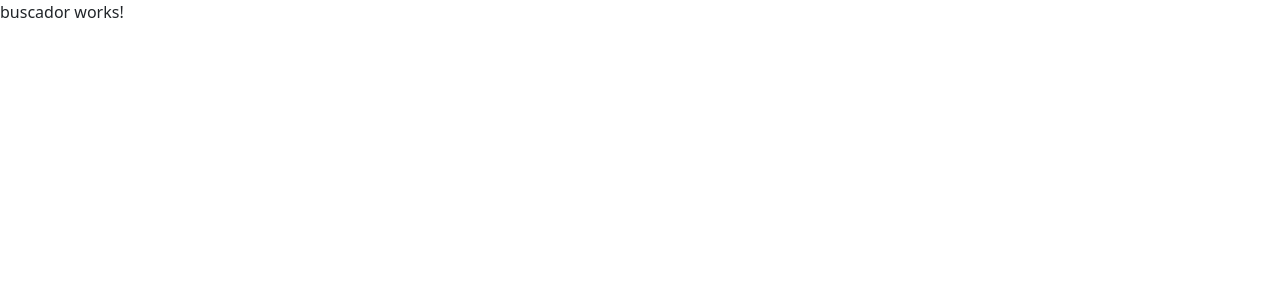
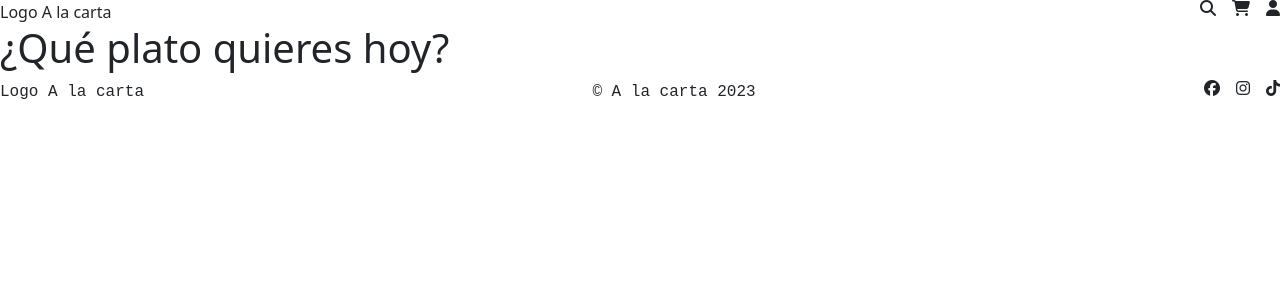
Before and after one commit to ariana-luz/ALaCarta_AppWeb, an Angular app: page /buscador in a window 1280 px wide. Shown: the top 300 px of the page. Built offline with nearby package versions, Linux system fonts and the light colour scheme; a web font is replaced by a local one.

Commit message:
integración de Footer y Header a los componentes Perfil, Home y Buscador

```diff
--- a/src/app/componentes/buscador/buscador.component.html
+++ b/src/app/componentes/buscador/buscador.component.html
@@ -1 +1,3 @@
-<p>buscador works!</p>
+<app-header></app-header>
+<h1>¿Qué plato quieres hoy?</h1>
+<app-footer></app-footer>
--- a/src/app/componentes/perfil/perfil.component.html
+++ b/src/app/componentes/perfil/perfil.component.html
@@ -1 +1,7 @@
-<p>perfil works!</p>
+<body>
+    <app-header></app-header>
+    <h1>Hola, {{username}}</h1>
+
+    <img src="https://concepto.de/wp-content/uploads/2015/03/paisaje-e1549600034372.jpg">
+    <app-footer></app-footer>
+</body>
--- a/src/app/componentes/perfil/perfil.component.ts
+++ b/src/app/componentes/perfil/perfil.component.ts
@@ -1,12 +1,15 @@
 import { Component } from '@angular/core';
+import { FooterComponent } from "../footer/footer.component";
+import { HeaderComponent } from "../header/header.component";
 
 @Component({
-  selector: 'app-perfil',
-  standalone: true,
-  imports: [],
-  templateUrl: './perfil.component.html',
-  styleUrl: './perfil.component.scss'
+    selector: 'app-perfil',
+    standalone: true,
+    templateUrl: './perfil.component.html',
+    styleUrl: './perfil.component.scss',
+    imports: [FooterComponent, HeaderComponent]
 })
 export class PerfilComponent {
+    username = 'Ariana';
 
 }
```
Also changed, not shown: src/app/componentes/buscador/buscador.component.ts (+7 -5 lines).
